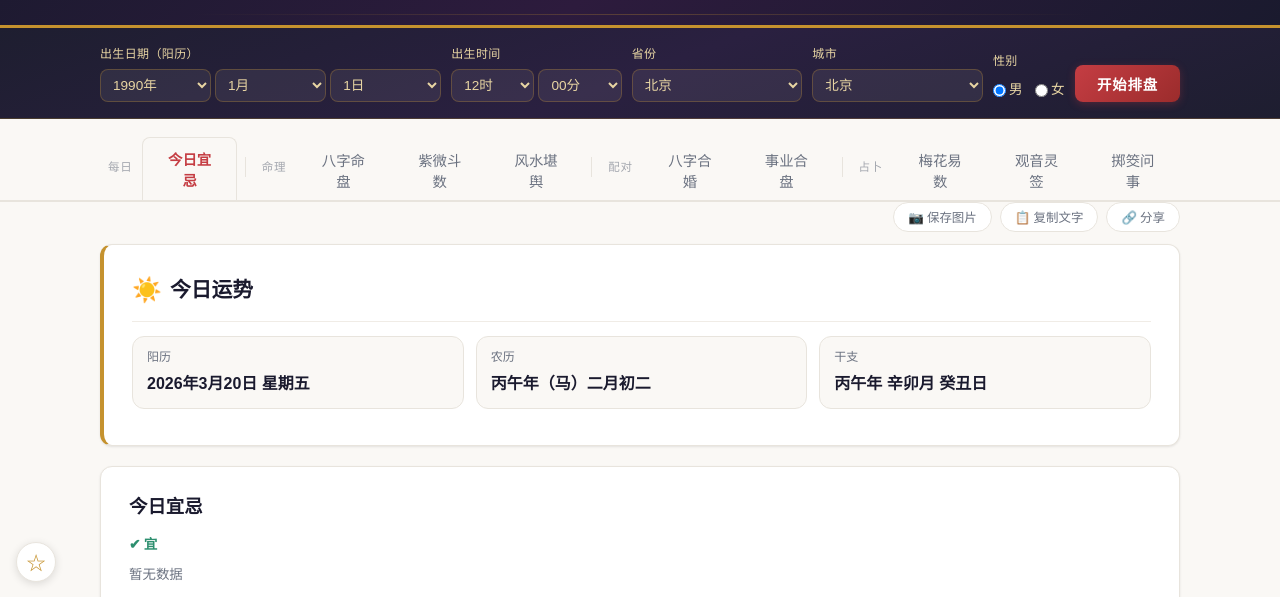
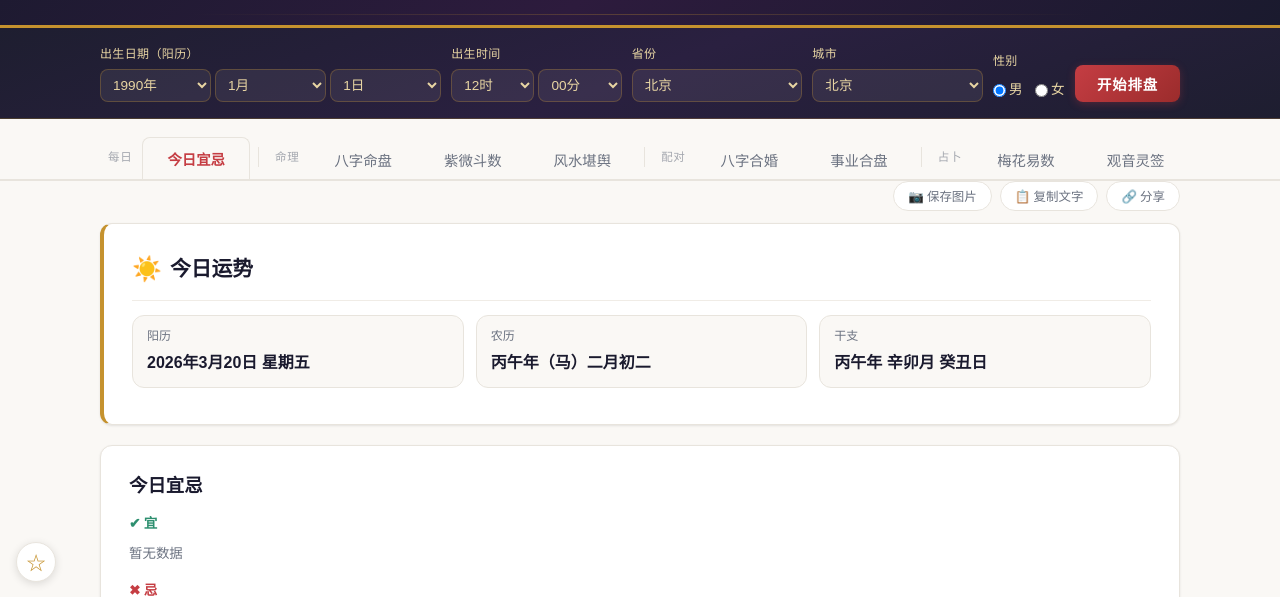
Before and after one commit to Bosheng2020/tianshu-mingli, a website: page index.html in a window 1280 px wide. Shown: the part 148-745 px from the top of the page. Drawn offline with nearby package versions, Linux system fonts and the light colour scheme.

Commit message:
fix: 修复标签栏溢出导致新板块不可见的问题
- .tabs .container 添加 overflow-x:auto 和 scrollbar 隐藏
- .tab 添加 white-space:nowrap + flex-shrink:0 防止挤压换行
- 现在10个tab可以横向滚动查看

Co-Authored-By: Claude Opus 4.6 (1M context) <noreply@anthropic.com>

```diff
--- a/css/style.css
+++ b/css/style.css
@@ -80,8 +80,9 @@ header h1{font-family:var(--font-h);font-weight:900;font-size:clamp(1.8rem,4.5vw
 
 /* ===== TABS ===== */
 .tabs{border-bottom:2px solid var(--border);padding-top:16px}
-.tabs .container{display:flex;gap:2px}
-.tab{font-family:var(--font-h);font-size:.9rem;padding:10px 24px;border:1px solid transparent;border-bottom:none;border-radius:var(--r) var(--r) 0 0;background:transparent;color:var(--ink-light);cursor:pointer;transition:all .2s;position:relative;top:2px}
+.tabs .container{display:flex;gap:2px;overflow-x:auto;-webkit-overflow-scrolling:touch;scrollbar-width:none;flex-wrap:nowrap}
+.tabs .container::-webkit-scrollbar{display:none}
+.tab{font-family:var(--font-h);font-size:.9rem;padding:10px 24px;border:1px solid transparent;border-bottom:none;border-radius:var(--r) var(--r) 0 0;background:transparent;color:var(--ink-light);cursor:pointer;transition:all .2s;position:relative;top:2px;white-space:nowrap;flex-shrink:0}
 .tab:hover{color:var(--ink);background:rgba(0,0,0,.02)}
 .tab.active{color:var(--vermillion);background:var(--cream);border-color:var(--border);font-weight:700;border-bottom:2px solid var(--cream);z-index:1}
 
```
